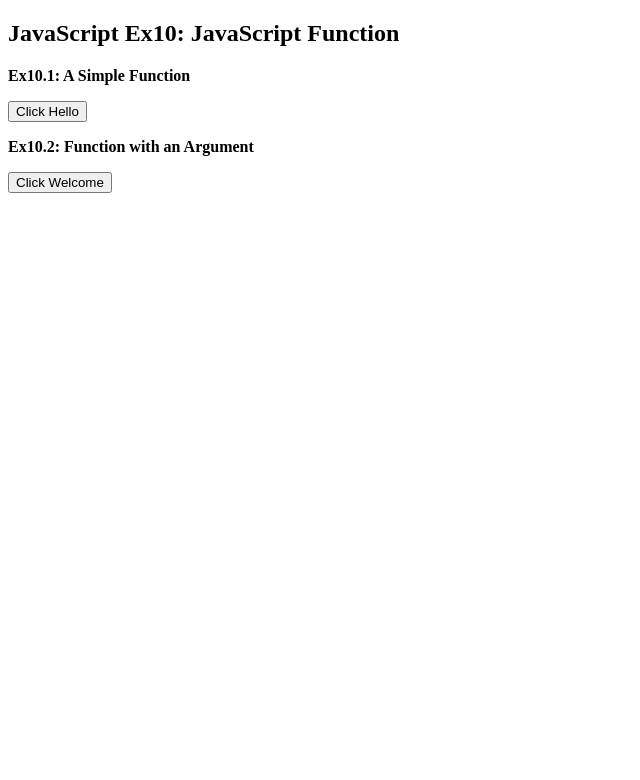
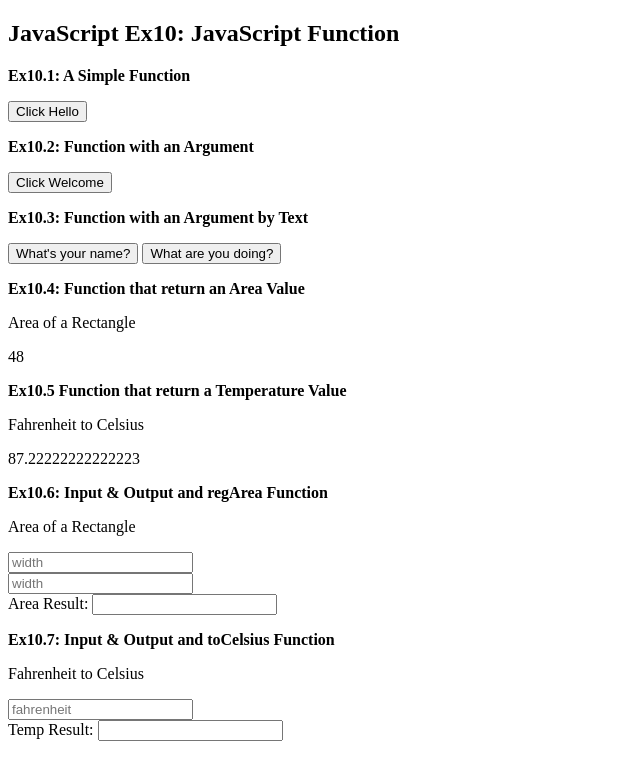
Before and after one commit to mayanth/MyJavascriptProject1, a plain HTML site: page ex10/js_ex10.html in a window 1280 px wide. Shown: the whole page, without its empty margins (0-640 px from the left). Drawn offline with Linux system fonts and the light colour scheme.

Commit message:
js_ex10 Function

```diff
--- a/ex10/js_ex10.html
+++ b/ex10/js_ex10.html
@@ -17,6 +17,39 @@
     <p id="ex10-2"></p>
     <button onclick="myWelcome('May','Programmer')">Click Welcome</button>
 
+    <p><b>Ex10.3: Function with an Argument by Text</b></p>
+    <form>
+        <input type="button" onclick="myText('May Ano')" value="What's your name?">
+        <input type="button" onclick="myText('I\'m studying JavaScript Programming')" value="What are you doing?">
+    </form>
+    <p id="ex10-3"></p>
+
+    <p><b>Ex10.4: Function that return an Area Value</b></p>
+    <p>Area of a Rectangle</p>
+    <p id="ex10-4"></p>
+
+    <p><b>Ex10.5 Function that return a Temperature Value</b></p>
+    <p>Fahrenheit to Celsius</p>
+    <p id="ex10-5"></p>
+
+    <p><b>Ex10.6: Input & Output and regArea Function</b></p>
+    <p>Area of a Rectangle</p>
+    <input type="text" id="input1" placeholder="width" onkeyup="regArea()">
+    <br>
+    <input type="text" id="input2" placeholder="width" onkeyup="regArea()">
+    <div style="padding: top 10px;">
+        Area Result:
+        <input type="text" id="result">
+    </div>
+
+    <p><b>Ex10.7: Input & Output and toCelsius Function</b></p>
+    <p>Fahrenheit to Celsius</p>
+    <input type="text" id="fah_value" placeholder="fahrenheit" onkeyup="toCelsius()">
+    <div style="padding: top 10px;">
+        Temp Result:
+        <input type="text" id="cel_result">
+    </div>
+
     <script src="/ex10/js_ex10.js"></script>
 </body>
 </html>
--- a/ex10/js_ex10.js
+++ b/ex10/js_ex10.js
@@ -3,3 +3,46 @@
 function myHello(){
     document.getElementById("ex10-1").innerHTML = "Hello Javascript";
 }
+
+//Ex10.2 Function with an Argument
+function myWelcome(name, job){
+    document.getElementById("ex10-2").innerHTML = "Welcome" + name + ", the " + job + ".";
+}
+
+//Ex10.3 Function with an Argument by Text
+function myText(text){
+    document.getElementById("ex10-3").innerHTML = text;
+}
+
+//Ex10.4: Function that return an Area Value
+var area = myArea(6,8);
+document.getElementById("ex10-4").innerHTML = area;
+
+function myArea(width, length){
+    return width * length;
+}
+
+//Ex10.5: Function that return a Temperature Value
+document.getElementById("ex10-5").innerHTML = Celsius(189);
+function Celsius(fahrenheit){
+    return (5/9) * (fahrenheit-32);
+}
+
+//Ex10.6: Input & Output and regArea Function
+function regArea(){
+    var r_width = document.getElementById('input1').value;
+    var r_length = document.getElementById('input2').value;
+    var result = r_width * r_length;
+    if(!isNaN(result)){
+        document.getElementById('result').value = result;
+    }
+}
+
+//Ex10.7: Input & Output and toCelsius Function
+function toCelsius(){
+    var fah = document.getElementById('fah_value').value;
+    var cel_result = (5/9) * (fah-32);
+    if(!isNaN(cel_result)){
+        document.getElementById('cel_result').value = cel_result;
+    }
+}
```
Also changed, not shown: ex9/js_ex9.html (line endings or trailing spaces).
